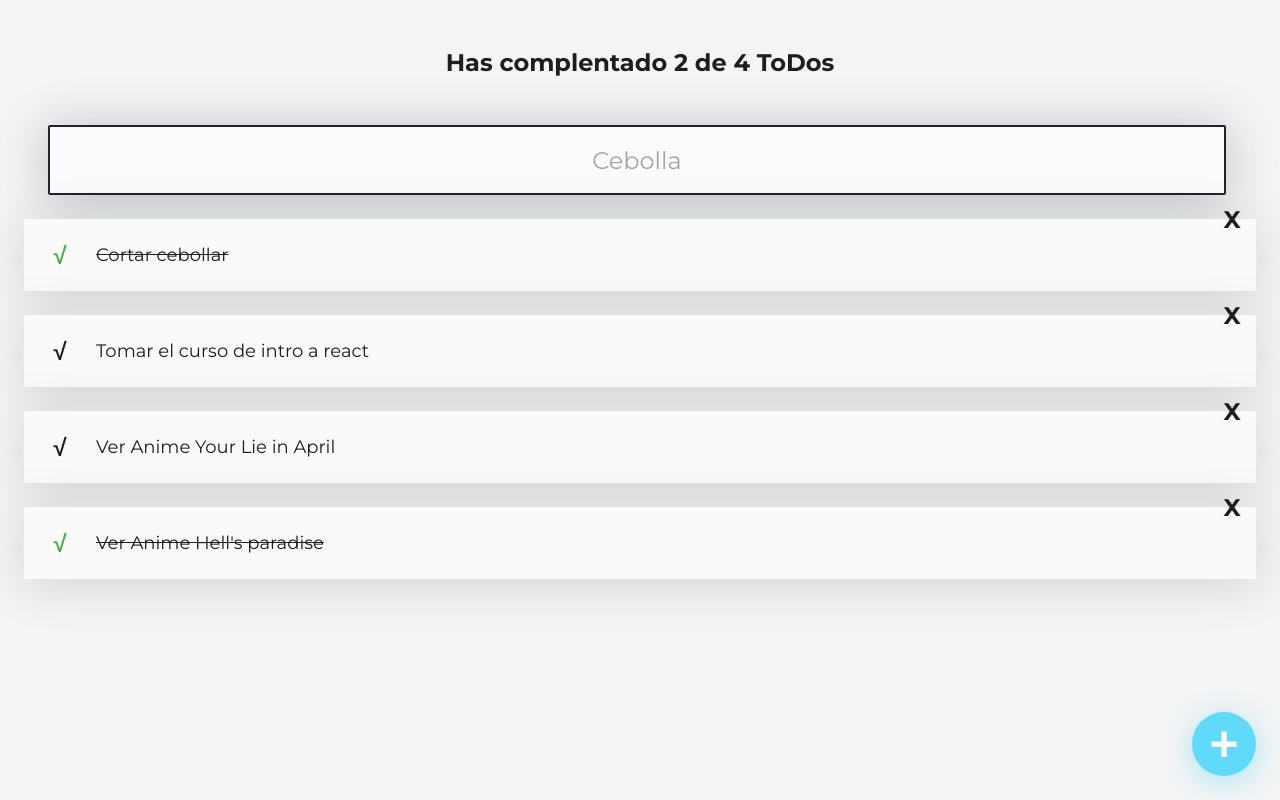
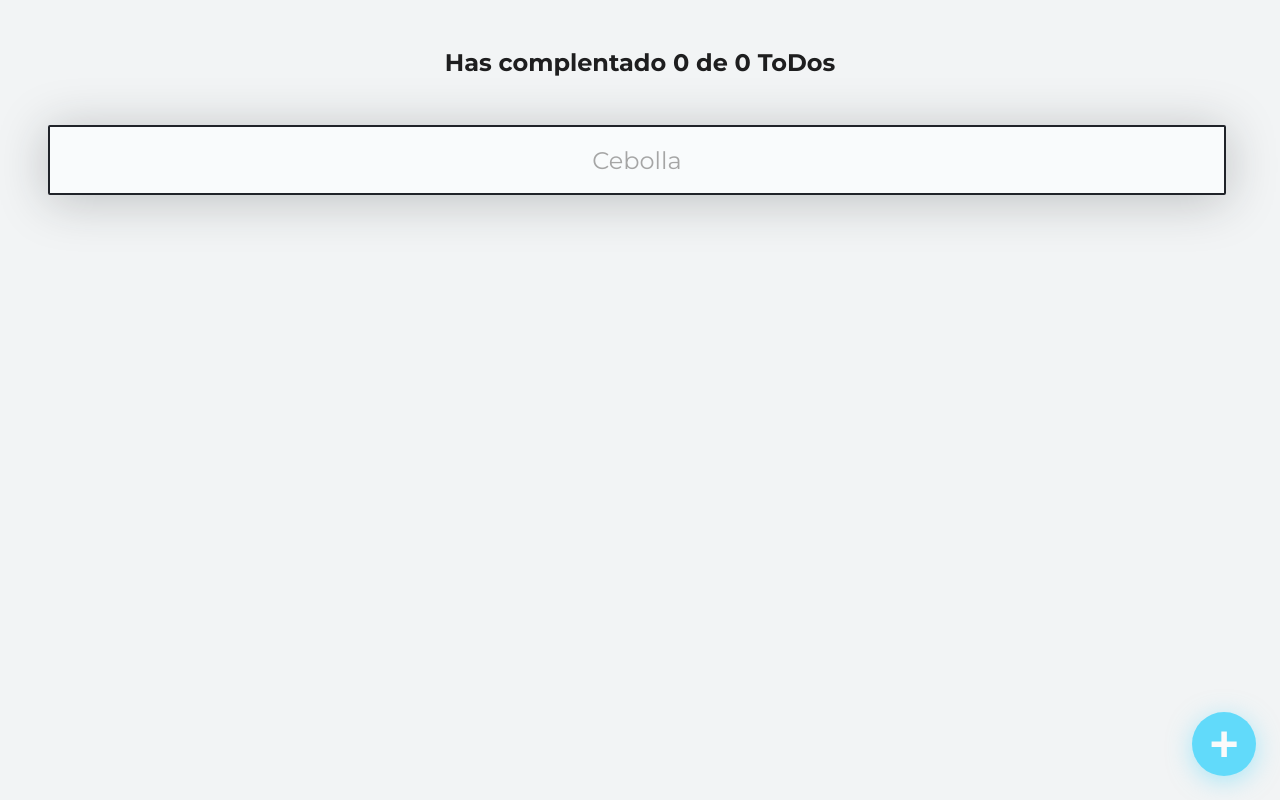
Before and after one commit to Leomiguel19/todo-list-react, a React (Vite) app: page / in a window 1280 px wide. Built offline with nearby package versions, Linux system fonts and the light colour scheme.

Commit message:
Data persistence with Local Storage

```diff
--- a/src/App/index.jsx
+++ b/src/App/index.jsx
@@ -10,8 +10,22 @@
 ]
 
 function App() {
-  const [todos, setTodos] = React.useState(defaultTodos);
-    // El estado de nuestra búsqueda
+  // Traemos nuestros TODOs almacenados
+  const localStorageTodos = localStorage.getItem('TODOS_V1');
+  let parsedTodos;
+
+  if (!localStorageTodos) {
+    // Si el usuario es nuevo no existe un item en localStorage, por lo tanto guardamos uno con un array vacío
+    localStorage.setItem('TODOS_V1', JSON.stringify([]));
+    parsedTodos = [];
+  } else {
+    // Si existen TODOs en el localStorage los regresamos como nuestros todos
+    parsedTodos = JSON.parse(localStorageTodos);
+  }
+
+  // Guardamos nuestros TODOs del localStorage en nuestro estado
+  const [todos, setTodos] = React.useState(parsedTodos);
+  // El estado de nuestra búsqueda
   const [searchValue, setSearchValue] = React.useState("");
 
   const completedTodos = todos.filter(todos => !!todos.completed).length;
@@ -29,19 +43,30 @@
       return todoText.includes(searchText);
     });
   }
-
+  // // Creamos la función en la que actualizaremos nuestro localStorage
+  const saveTodos = (newTodos) => {
+    // Convertimos a string nuestros TODOs
+    const stringifiedTodos = JSON.stringify(newTodos);
+    // Los guardamos en el localStorage
+    localStorage.setItem('TODOS_V1', stringifiedTodos);
+    // Actualizamos nuestro estado
+    setTodos(newTodos);
+  };
+  // Logica para completar un ToDo
   const completeTodo = (text) => {
     const todoIndex = todos.findIndex(todo => todo.text === text);
     const newTodos = [...todos];
     newTodos[todoIndex].completed = true;
-    setTodos(newTodos);
+    // Cada que el usuario interactúe con nuestra aplicación se guardarán los TODOs con nuestra nueva función
+    saveTodos(newTodos);
   };
-
+  // Logica para eliminar un ToDo
   const deleteTodo = (text) => {
     const todoIndex = todos.findIndex(todo => todo.text === text);
     const newTodos = [...todos];
     newTodos.splice(todoIndex, 1);
-    setTodos(newTodos);
+    // Cada que el usuario interactúe con nuestra aplicación se guardarán los TODOs con nuestra nueva función
+    saveTodos(newTodos);
   };
 
   return (
```
